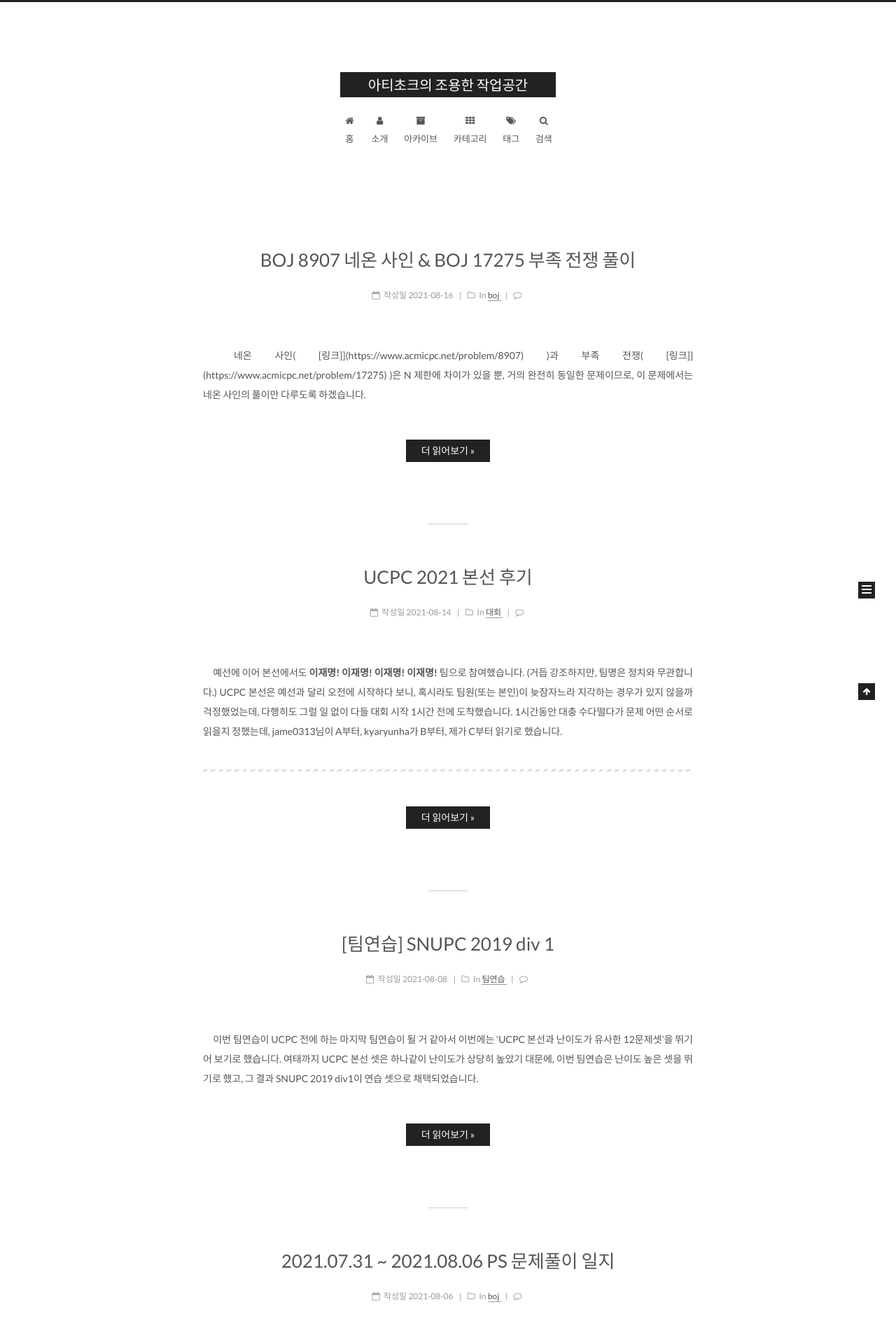
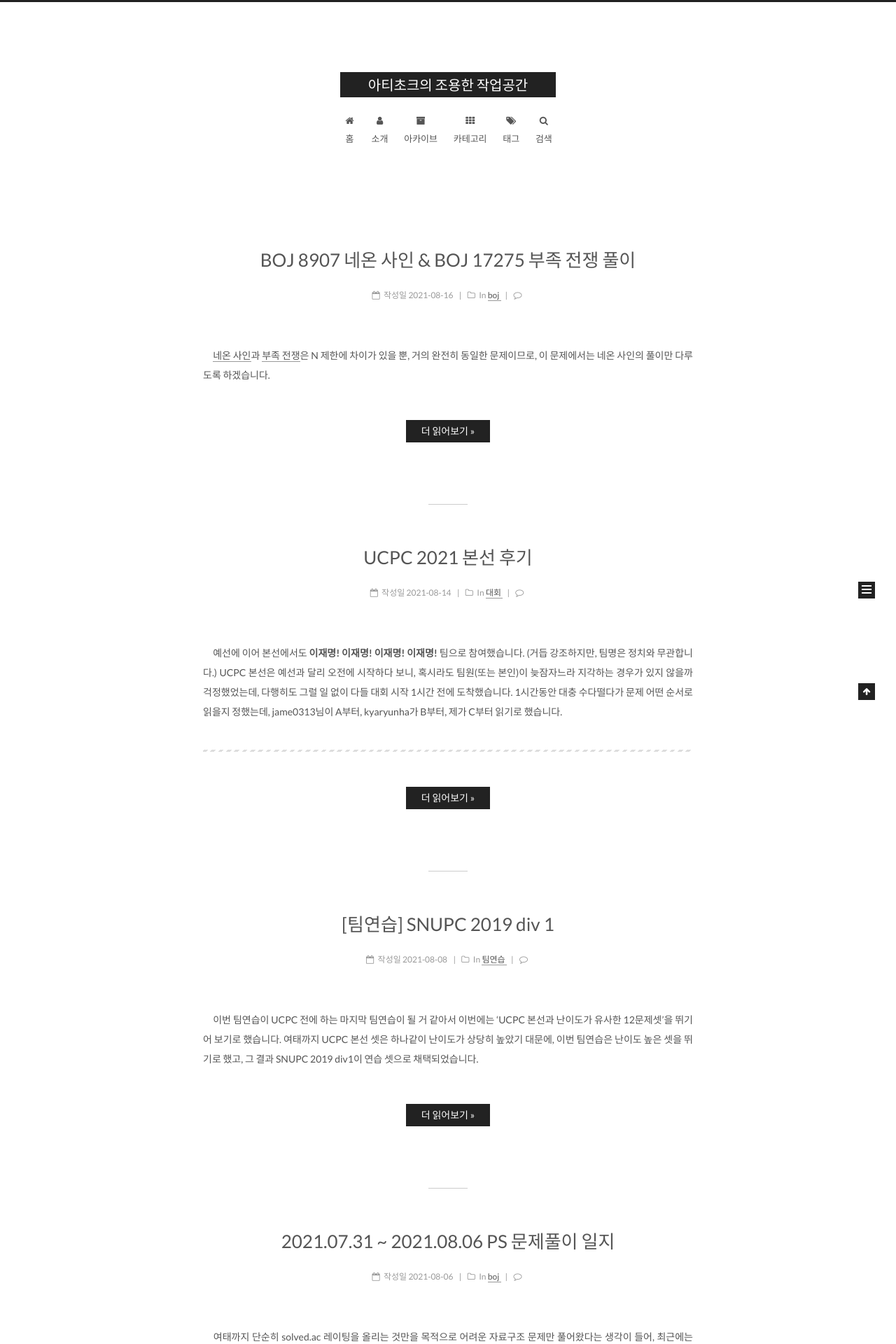
Before and after one commit to you4rin/you4rin.github.io, a Jekyll site: the page built from index.html, in a window 1280 px wide. Shown: the top 1920 px of the page at 70% size. Built offline with Jekyll 4.4.1, drawn with Linux system fonts in a browser that asks for light colours; the list of posts is cut into pages by our own code; comment, search, counter and statistics services are not loaded.

Commit message:
change link

```diff
--- a/_posts/2021-08-16-boj-8907-17275.md
+++ b/_posts/2021-08-16-boj-8907-17275.md
@@ -9,7 +9,7 @@ tags:
  - combinatorics
 ---
 
-　네온 사인( [링크]](https://www.acmicpc.net/problem/8907) )과 부족 전쟁( [링크]](https://www.acmicpc.net/problem/17275) )은 N 제한에 차이가 있을 뿐, 거의 완전히 동일한 문제이므로, 이 문제에서는 네온 사인의 풀이만 다루도록 하겠습니다.
+　[네온 사인](https://www.acmicpc.net/problem/8907)과 [부족 전쟁](https://www.acmicpc.net/problem/17275)은 N 제한에 차이가 있을 뿐, 거의 완전히 동일한 문제이므로, 이 문제에서는 네온 사인의 풀이만 다루도록 하겠습니다.
 
 ### 　**문제 설명**
 
```
